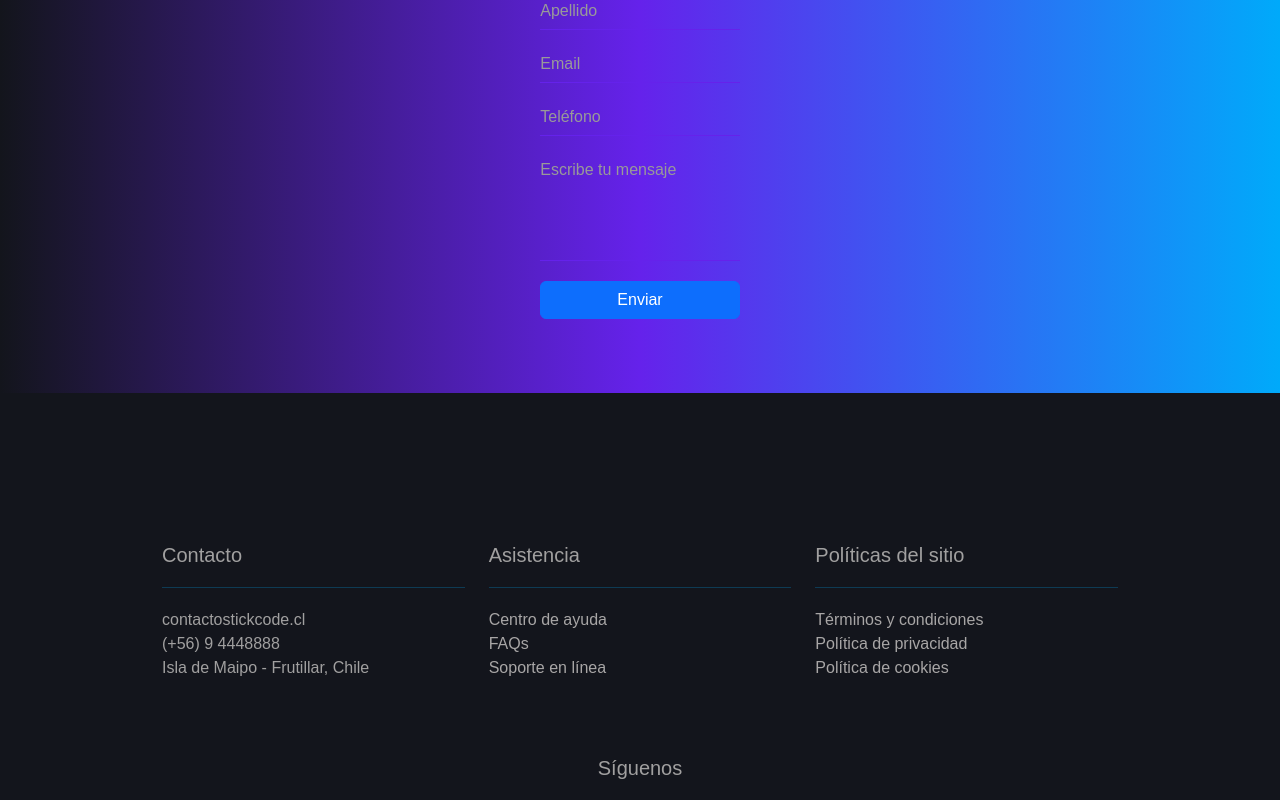
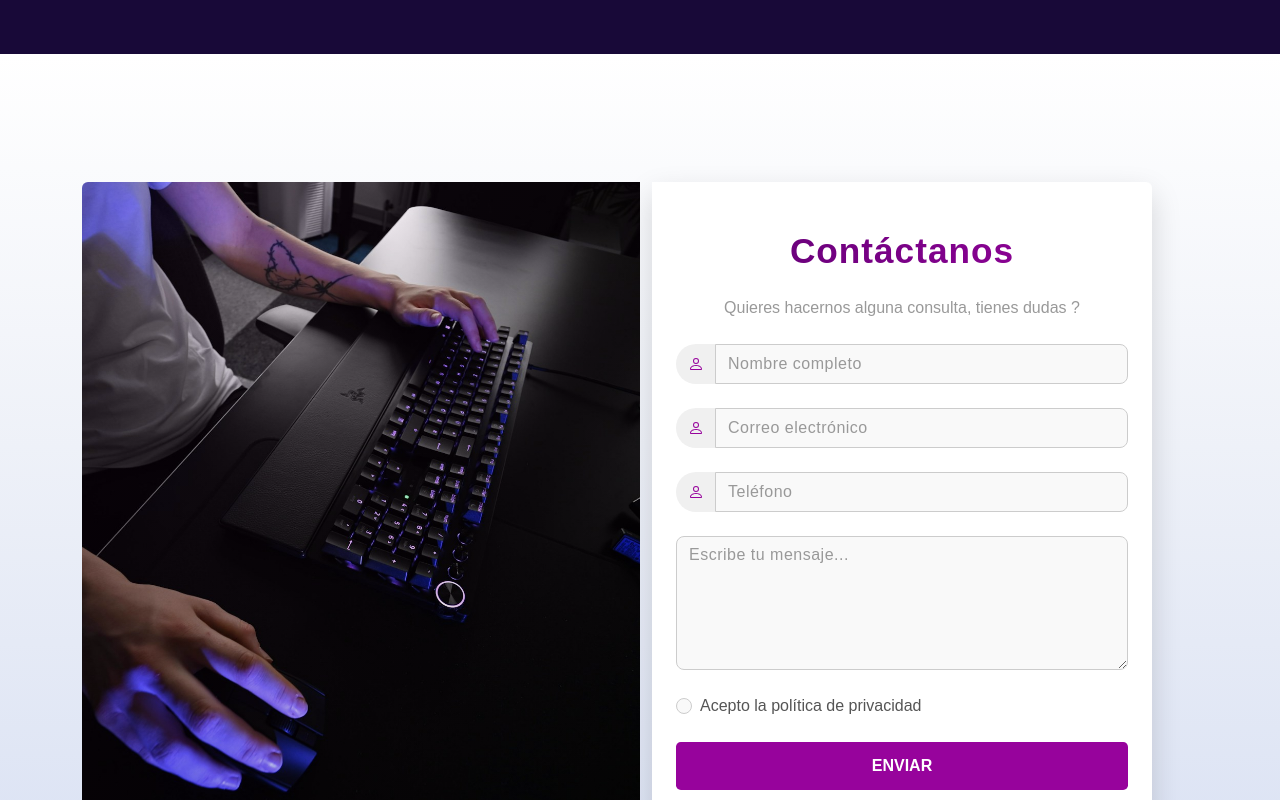
Before and after one commit to Im-Erik/paginastickcode, an Angular app: page / in a window 1280 px wide. Shown: the part 3820-4620 px from the top of the page. Built offline with nearby package versions, Linux system fonts and the light colour scheme; a web font is replaced by a local one.

Commit message:
formulario mejorado

```diff
--- a/src/app/components/carrusel-icons/carrusel-icons.component.html
+++ b/src/app/components/carrusel-icons/carrusel-icons.component.html
@@ -1,11 +1,11 @@
 <div class="carousel-container">
-  <h3 class="h3-carrusel text-center text-white mb-2">Tecnologías con las que trabajamos</h3>
+  <h3 class="h3-carrusel text-center text-white mb-3">Tecnologías con las que trabajamos</h3>
   <div class="text-center">
     <small class="text-white">Lenguajes, frameworks y herramientas que utilizamos</small>
   </div>
 
   <!-- Wrapper necesario para ocultar overflow -->
-  <div class="carousel-track-wrapper mt-5">
+  <div class="carousel-track-wrapper">
     <div class="carousel-track">
       <img *ngFor="let icon of repeatedIcons" [src]="icon" class="carousel-icon" alt="Icono" />
     </div>
--- a/src/app/components/carrusel-icons/carrusel-icons.component.scss
+++ b/src/app/components/carrusel-icons/carrusel-icons.component.scss
@@ -3,13 +3,14 @@
   overflow: hidden;
   position: relative;
   background-color: #180938;
-  padding: 100px 20px;
+  padding: 200px 20px;
   box-sizing: border-box;
 }
 
 .carousel-track-wrapper {
   overflow: hidden;
   width: 100%;
+  margin-top: 100px;
 }
 
 .carousel-track {
--- a/src/app/components/contact-form/contact-form.component.html
+++ b/src/app/components/contact-form/contact-form.component.html
@@ -1,34 +1,69 @@
-<section class="contact-form-section text-white">
-  <div class="container formulario">
-    <div class="row justify-content-center">
-      <!-- Columna para el formulario -->
-      <div class="col-lg-5 col-md-6 col-12 p-4">
-        <h1 class="text-center mb-4">Contáctanos</h1>
-        <form>
+<section class="formulario">
+  <div class="container py-5">
+    <div class="row justify-content-center align-items-stretch">
 
-          <div class="form-group mb-3">
-            <input type="text" class="form-control" id="nombre" placeholder="Nombre" spellcheck="false" required autocomplete="off">
+      <!-- Imagen lateral (solo visible en pantallas md o más grandes) -->
+      <div class="col-lg-6 d-none d-lg-block p-0 position-relative imagen">
+        <img src="../../../assets/images/prevideo2.jpg" alt="Imagen decorativa" class="img-fluid h-100 w-100 object-fit-cover rounded-start">
+        <div class="overlay-color position-absolute top-0 start-0 w-100 h-100 rounded-start"></div>
+      </div>
+
+      <!-- Formulario -->
+      <div class="col-12 col-md-10 col-lg-6 form">
+        <form class="form-modern text-white p-4 rounded-end w-100 h-100 d-flex flex-column justify-content-center">
+          <h2 class="text-center mb-4">Contáctanos</h2>
+          <p class="text-center mb-4">Quieres hacernos alguna consulta, tienes dudas ?</p>
+
+          <!-- Nombre -->
+          <div class="mb-4 input-group">
+            <span class="input-group-text icon-circle">
+              <svg xmlns="http://www.w3.org/2000/svg" width="16" height="16" fill="currentColor" class="bi bi-person" viewBox="0 0 16 16">
+                <path d="M8 8a3 3 0 1 0 0-6 3 3 0 0 0 0 6m2-3a2 2 0 1 1-4 0 2 2 0 0 1 4 0m4 8c0 1-1 1-1 1H3s-1 0-1-1 1-4 6-4 6 3 6 4m-1-.004c-.001-.246-.154-.986-.832-1.664C11.516 10.68 10.289 10 8 10s-3.516.68-4.168 1.332c-.678.678-.83 1.418-.832 1.664z"/>
+              </svg>
+            </span>
+            <input type="text" class="form-control" placeholder="Nombre completo" required autocomplete="off" />
           </div>
 
-          <div class="form-group mb-3">
-            <input type="text" class="form-control" id="apellido" placeholder="Apellido" spellcheck="false" required autocomplete="off">
+          <!-- Correo -->
+          <div class="mb-4 input-group">
+            <span class="input-group-text icon-circle">
+              <svg xmlns="http://www.w3.org/2000/svg" width="16" height="16" fill="currentColor" class="bi bi-person" viewBox="0 0 16 16">
+                <path d="M8 8a3 3 0 1 0 0-6 3 3 0 0 0 0 6m2-3a2 2 0 1 1-4 0 2 2 0 0 1 4 0m4 8c0 1-1 1-1 1H3s-1 0-1-1 1-4 6-4 6 3 6 4m-1-.004c-.001-.246-.154-.986-.832-1.664C11.516 10.68 10.289 10 8 10s-3.516.68-4.168 1.332c-.678.678-.83 1.418-.832 1.664z"/>
+              </svg>
+            </span>
+            <input type="text" class="form-control" placeholder="Correo electrónico" required autocomplete="off" />
           </div>
 
-          <div class="form-group mb-3">
-            <input type="email" class="form-control" id="correo" placeholder="Email" required spellcheck="false" maxlength="60" autocomplete="off">
+          <!-- Teléfono -->
+          <div class="mb-4 input-group">
+            <span class="input-group-text icon-circle">
+              <svg xmlns="http://www.w3.org/2000/svg" width="16" height="16" fill="currentColor" class="bi bi-person" viewBox="0 0 16 16">
+                <path d="M8 8a3 3 0 1 0 0-6 3 3 0 0 0 0 6m2-3a2 2 0 1 1-4 0 2 2 0 0 1 4 0m4 8c0 1-1 1-1 1H3s-1 0-1-1 1-4 6-4 6 3 6 4m-1-.004c-.001-.246-.154-.986-.832-1.664C11.516 10.68 10.289 10 8 10s-3.516.68-4.168 1.332c-.678.678-.83 1.418-.832 1.664z"/>
+              </svg>
+            </span>
+            <input type="text" class="form-control" placeholder="Teléfono" required autocomplete="off" />
           </div>
 
-          <div class="form-group mb-3">
-            <input type="text" class="form-control" id="telefono" placeholder="Teléfono" required spellcheck="false" maxlength="12" autocomplete="off">
+          <!-- Mensaje -->
+          <div class="mb-4">
+            <textarea class="form-control" rows="5" placeholder="Escribe tu mensaje..." required></textarea>
           </div>
 
-          <div class="form-group mb-3">
-            <textarea class="form-control" id="mensaje" rows="4" placeholder="Escribe tu mensaje" required spellcheck="false" maxlength="200" autocomplete="off"></textarea>
+          <!-- Check -->
+          <div class="mb-4 form-check">
+            <input type="checkbox" class="form-check-input" id="privacy" required />
+            <label class="form-check-label" for="privacy">Acepto la política de privacidad</label>
           </div>
 
-          <button type="submit" class="btn btn-primary w-100">Enviar</button>
+          <!-- Botón -->
+          <div class="d-grid mb-4">
+            <button type="submit" class="btn btn-primary">ENVIAR</button>
+          </div>
         </form>
       </div>
     </div>
+
+    <small class="text-center m-4 text-muted d-block mx-auto">Diseñado por Stickcode Corporation</small>
+
   </div>
 </section>
--- a/src/app/components/contact-form/contact-form.component.scss
+++ b/src/app/components/contact-form/contact-form.component.scss
@@ -1,53 +1,126 @@
-.contact-form-section {
-  padding: 50px 0;
-  background: linear-gradient(90deg, #13151c, #6522eb, #00aafa);
-  color: #fff;
+.formulario {
+  padding: 80px 0;
+  background: linear-gradient(180deg, #ffffff 0%, #eef1f8 40%, #dce3f4 80%, #f4f4f4 100%);
+
+  .row {
+    margin: 0;
+  }
 }
 
-.contact-form-section .img-fluid {
-  border-radius: 8px;
+.eco {
+  padding-left: 0;
 }
 
-.formulario {
-  margin: 0 auto; // centramos y eliminamos los márgenes fijos
-  padding: 0 15px; // padding lateral para que respete márgenes en móviles
-  max-width: 600px; // controlamos que nunca se pase del ancho deseado
+.imagen {
+  position: relative;
+
+  img {
+    object-fit: cover;
+    height: 100%;
+    width: 100%;
+    border-top-left-radius: 1rem;
+    border-bottom-left-radius: 1rem;
+  }
+
+  .overlay-color {
+    background: linear-gradient(135deg, rgba(151, 3, 156, 0.15), rgba(0, 0, 0, 0.4));
+    opacity: 0.35;
+    position: absolute;
+    top: 0;
+    left: 0;
+    width: 100%;
+    height: 100%;
+    pointer-events: none;
+    border-top-left-radius: 1rem;
+    border-bottom-left-radius: 1rem;
+  }
 }
 
-.form-group {
-  margin-bottom: 1rem;
+.form-modern {
+  background-color: #ffffff;
+  box-shadow: 0 12px 30px rgba(0, 0, 0, 0.15);
+  color: #333;
+  width: 100%;
+  height: 100%;
+  max-width: 500px;
+  border-top-right-radius: 1rem;
+  border-bottom-right-radius: 1rem;
+
+  h2 {
+    font-size: 2.2rem;
+    font-weight: 600;
+    letter-spacing: 1px;
+    text-align: center;
+    margin: 1.5rem 0;
+    background: linear-gradient(90deg, #5e0072 0%, #97039c 100%);
+    -webkit-background-clip: text;
+    -webkit-text-fill-color: transparent;
+  }
+  p{
+    color: #999;
+  }
 
   input,
   textarea {
-    border: none;
-    border-bottom: 1px solid #6522eb;
+    border-radius: 0.5rem;
+    background-color: #f9f9f9;
+    border: 1px solid #ccc;
+    color: #333;
+    font-weight: 500;
+    transition: all 0.3s ease;
     outline: none;
-    background: transparent;
-    padding: 6px 0;
-    border-radius: 0;
     box-shadow: none;
-    color: #fff;
-    width: 100%;
-    resize: none;
 
     &::placeholder {
       color: #999;
-      opacity: 1;
     }
 
     &:focus {
-      background: transparent;
+      border-color: #97039c;
+      background-color: #fff;
+      outline: none;
       box-shadow: none;
-      color: #fff;
-      border-bottom: 1px solid #6522eb;
+      &::placeholder {
+        opacity: 0;
+      }
     }
+  }
+
+  .form-check-label {
+    font-weight: 400;
+    color: #555;
+  }
+
+  button[type="submit"] {
+    padding: 0.75rem;
+    font-weight: 600;
+    border-radius: 0.3rem;
+    background: #97039c;
+    color: white;
+    border: none;
+    transition: background 0.3s ease;
+
+    &:hover {
+      background: #c304ca;
+    }
+  }
+
+  .form-control {
+    border-radius: 0.5rem;
+    padding-left: 0.75rem;
+    font-weight: 400;
+    letter-spacing: 0.5px;
   }
 }
 
-.btn {
-  display: block;
-  margin: 0 auto;
-  margin-top: 20px;
-  width: 100%;
-  max-width: 200px;
+.icon-circle {
+  background-color: #f0f0f0;
+  color: #97039c;
+  border: none;
+  width: 40px;
+  height: 40px;
+  display: flex;
+  align-items: center;
+  justify-content: center;
+  border-radius: 50%;
 }
--- a/src/app/components/footer/footer.component.scss
+++ b/src/app/components/footer/footer.component.scss
@@ -39,7 +39,8 @@
           cursor: pointer;
 
           &:hover {
-            color: #f39c12;
+            color:#97039c;
+            transition: 0.2s;
           }
         }
       }
```
Also changed, not shown: src/app/app.component.scss (line endings or trailing spaces), src/assets/images/contactanos.jpg (added).
